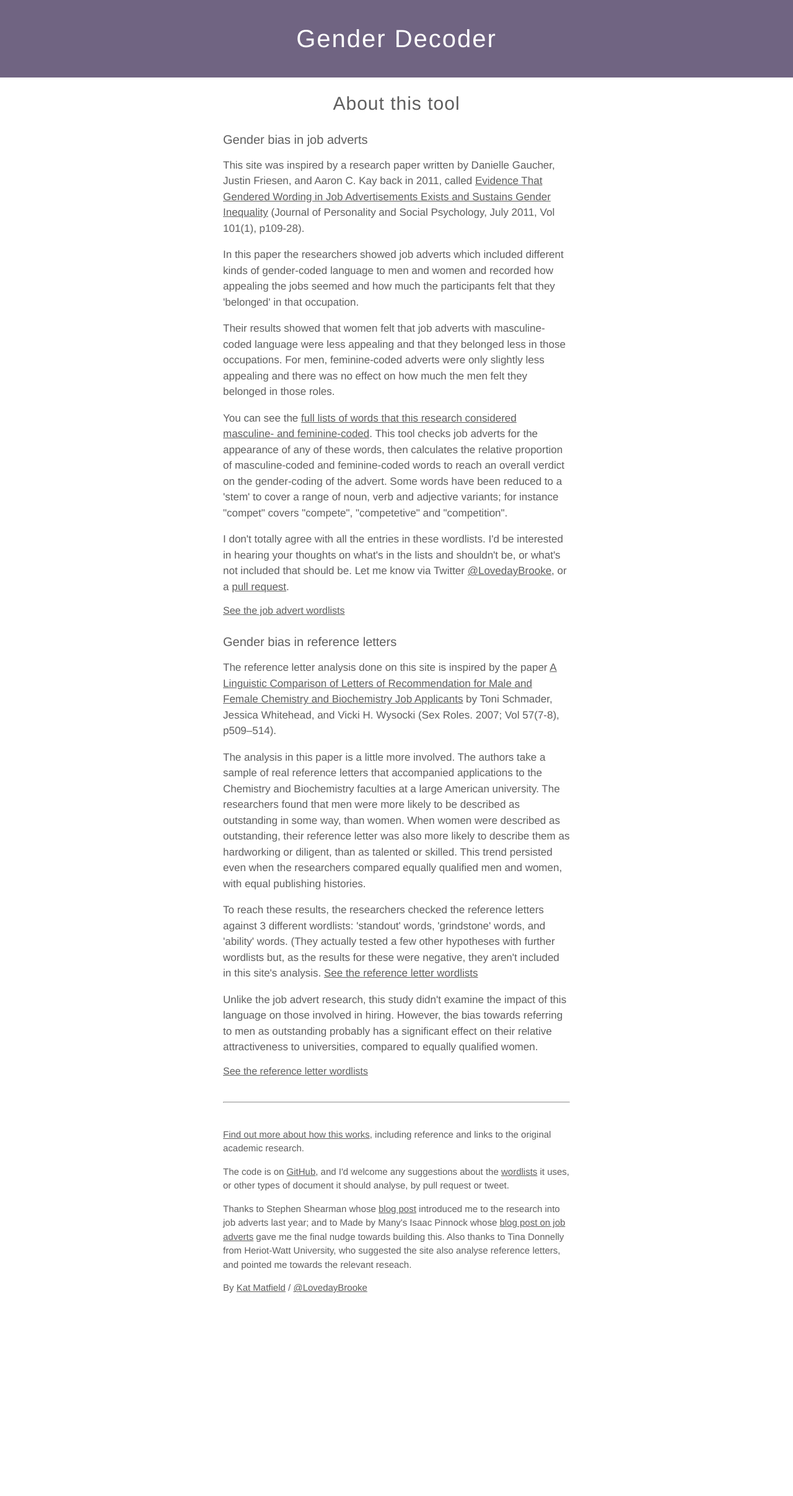
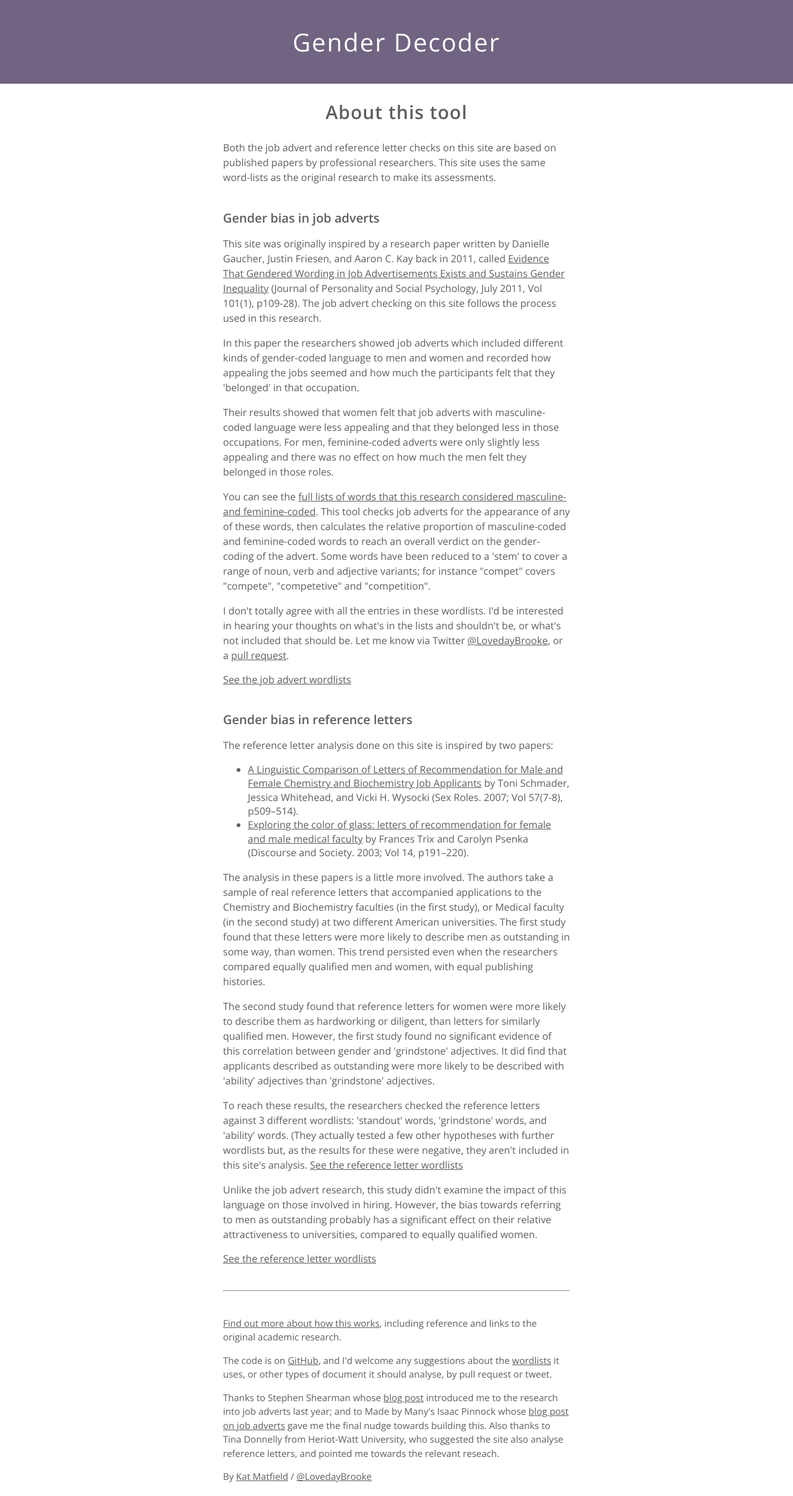
Before and after one commit to lovedaybrooke/gender-decoder, a Django app: page /about in a window 1280 px wide. Shown: the whole page at 62% size. Before the commit the page ends 2086 px from the top, so only its background shows below. Run offline with Django 3.2, Linux system fonts and the light colour scheme; parts of the project's set-up code (start-up, migrations or seed data) failed here and were passed over.

Commit message:
Style updates, and ids for internal linking

```diff
--- a/genderjobcheck/static/main.css
+++ b/genderjobcheck/static/main.css
@@ -1,5 +1,5 @@
 body {
-	font-family: 'Helvetica Neue', Helvetica, Arial, sans-serif;
+	font-family: 'Open Sans', Helvetica, Arial, sans-serif;
 	margin: 0;
 	background-color: white;
 	color: #5E5E5E;
@@ -20,7 +20,7 @@ h1 {
 }
 
 h2 {
-	font-weight: normal;
+	font-weight: 600;
 	text-align: center;
 	font-size: 30px;
 	letter-spacing: 1px;
@@ -28,8 +28,8 @@ h2 {
 
 h3 {
 	font-size: 20px;
-	font-weight: 500;
-	margin-top: 30px;
+	font-weight: 600;
+	margin-top: 40px;
 	margin-bottom: 10px;
 
 }
@@ -67,7 +67,7 @@ div#share {
 	color: #FFFFFF;
 	background-color: #706482;
 	padding: 16px;
-	margin: 30px 0px;
+	margin: 40px 0px;
 }
 
 div#share h3 {
@@ -79,7 +79,7 @@ div#share a {
 }
 
 p {
-	font-size: 17px;
+	font-size: 16px;
 	line-height: 1.5em;
 }
 
--- a/genderjobcheck/templates/about.html
+++ b/genderjobcheck/templates/about.html
@@ -2,19 +2,27 @@
 
    	{% block maincontent %}
 		<h2>About this tool</h2>
-		<h3>Gender bias in job adverts</h3>
-		<p>This site was inspired by a research paper written by Danielle Gaucher, Justin Friesen, and Aaron C. Kay back in 2011, called <a href="https://faculty.fuqua.duke.edu/~ack23/Publications%20PDFs/gendered%20wording%20JPSP.pdf">Evidence That Gendered Wording in Job Advertisements Exists and Sustains Gender Inequality</a> (Journal of Personality and Social Psychology, July 2011, Vol 101(1), p109-28).</p>
+		<p>Both the job advert and reference letter checks on this site are based on published papers by professional researchers. This site uses the same word-lists as the original research to make its assessments.</p>
+		<h3 id="job-ads">Gender bias in job adverts</h3>
+		<p>This site was originally inspired by a research paper written by Danielle Gaucher, Justin Friesen, and Aaron C. Kay back in 2011, called <a href="https://faculty.fuqua.duke.edu/~ack23/Publications%20PDFs/gendered%20wording%20JPSP.pdf">Evidence That Gendered Wording in Job Advertisements Exists and Sustains Gender Inequality</a> (Journal of Personality and Social Psychology, July 2011, Vol 101(1), p109-28). The job advert checking on this site follows the process used in this research.</p>
 		<p>In this paper the researchers showed job adverts which included different kinds of gender-coded language to men and women and recorded how appealing the jobs seemed and how much the participants felt that they 'belonged' in that occupation.</p>
 		<p>Their results showed that women felt that job adverts with masculine-coded language were less appealing and that they belonged less in those occupations. For men, feminine-coded adverts were only slightly less appealing and there was no effect on how much the men felt they belonged in those roles.</p>
 		<p>You can see the <a href="/job-adverts/word-lists">full lists of words that this research considered masculine- and feminine-coded</a>. This tool checks job adverts for the appearance of any of these words, then calculates the relative proportion of masculine-coded and feminine-coded words to reach an overall verdict on the gender-coding of the advert. Some words have been reduced to a 'stem' to cover a range of noun, verb and adjective variants; for instance "compet" covers "compete", "competetive" and "competition".</p>
 		<p>I don't totally agree with all the entries in these wordlists. I'd be interested in hearing your thoughts on what's in the lists and shouldn't be, or what's not included that should be. Let me know via Twitter <a href="http://www.twitter.com/lovedaybrooke">@LovedayBrooke</a>, or a <a href="https://github.com/lovedaybrooke/gender-decoder">pull request</a>.</p>
 		<a href="/job-adverts/word-lists">See the job advert wordlists</a>
 
-		<h3>Gender bias in reference letters</h3>
-		<p>The reference letter analysis done on this site is inspired by the paper <a href="http://www.ncbi.nlm.nih.gov/pmc/articles/PMC2572075/">A Linguistic Comparison of Letters of Recommendation for Male and Female Chemistry and Biochemistry Job Applicants</a> by Toni Schmader, Jessica Whitehead, and Vicki H. Wysocki (Sex Roles. 2007; Vol 57(7-8), p509–514).</p>
-		<p>The analysis in this paper is a little more involved. The authors take a sample of real reference letters that accompanied applications to the Chemistry and Biochemistry faculties at a large American university. The researchers found that men were more likely to be described as outstanding in some way, than women. When women were described as outstanding, their reference letter was also more likely to describe them as hardworking or diligent, than as talented or skilled. This trend persisted even when the researchers compared equally qualified men and women, with equal publishing histories.</p>
-		<p>To reach these results, the researchers checked the reference letters against 3 different wordlists: 'standout' words, 'grindstone' words, and 'ability' words. (They actually tested a few other hypotheses with further wordlists but, as the results for these were negative, they aren't included in this site's analysis. <a href="/reference-letters/word-lists">See the reference letter wordlists</a></p>
+		<h3 id="ref-letters">Gender bias in reference letters</h3>
+		<p>The reference letter analysis done on this site is inspired by two papers:</p>
+		<ul>
+		<li><a href="http://www.ncbi.nlm.nih.gov/pmc/articles/PMC2572075/">A Linguistic Comparison of Letters of Recommendation for Male and Female Chemistry and Biochemistry Job Applicants</a> by Toni Schmader, Jessica Whitehead, and Vicki H. Wysocki (Sex Roles. 2007; Vol 57(7-8), p509–514).</li>
+		<li>
+		<a href="http://advance.uci.edu/images/Color%20of%20Glass.pdf">Exploring the color of glass: letters of recommendation for female and male medical faculty</a> by Frances Trix and Carolyn Psenka (Discourse and Society. 2003; Vol 14, p191–220).
+		</li>
+		</ul>
+		<p>The analysis in these papers is a little more involved. The authors take a sample of real reference letters that accompanied applications to the Chemistry and Biochemistry faculties (in the first study), or Medical faculty (in the second study) at two different American universities. The first study found that these letters were more likely to describe men as outstanding in some way, than women. This trend persisted even when the researchers compared equally qualified men and women, with equal publishing histories.</p>
+		<p>The second study found that reference letters for women were more likely to describe them as hardworking or diligent, than letters for similarly qualified men. However, the first study found no significant evidence of this correlation between gender and 'grindstone' adjectives. It did find that applicants described as outstanding were more likely to be described with 'ability' adjectives than 'grindstone' adjectives.</p>
+		<p>To reach these results, the researchers checked the reference letters against 3 different wordlists: 'standout' words, 'grindstone' words, and 'ability' words. (They actually tested a few other hypotheses with further wordlists but, as the results for these were negative, they aren't included in this site's analysis. <a href="/ref-letters/word-lists">See the reference letter wordlists</a></p>
 		<p>Unlike the job advert research, this study didn't examine the impact of this language on those involved in hiring. However, the bias towards referring to men as outstanding probably has a significant effect on their relative attractiveness to universities, compared to equally qualified women.</p>
-		<a href="/reference-letters/word-lists">See the reference letter wordlists</a>
+		<a href="/ref-letters/word-lists">See the reference letter wordlists</a>
 
     {% endblock %}
--- a/genderjobcheck/templates/basic-layout.html
+++ b/genderjobcheck/templates/basic-layout.html
@@ -3,6 +3,7 @@
     <link type="text/css" rel="stylesheet" href="/static/main.css" />
     <meta name="viewport" content="width=device-width, initial-scale=1.0, minimum-scale=1.0" />
     <link type="text/css"  rel="stylesheet" media="only screen and (max-device-width: 400px)" href="/static/phone.css">
+    <link href='https://fonts.googleapis.com/css?family=Open+Sans:400,700,600' rel='stylesheet' type='text/css'>
 	<script>
 	  (function(i,s,o,g,r,a,m){i['GoogleAnalyticsObject']=r;i[r]=i[r]||function(){
 	  (i[r].q=i[r].q||[]).push(arguments)},i[r].l=1*new Date();a=s.createElement(o),
@@ -29,7 +30,7 @@
 
   <div class="footer">
 	<hr />
-    <p><a href="/about">Find out more about how this works</a>, including reference and links to the original academic research.</p>
+    <p id="research"><a href="/about">Find out more about how this works</a>, including reference and links to the original academic research.</p>
     <p>The code is on <a href="https://github.com/lovedaybrooke/gender-decoder">GitHub</a>, and I'd welcome any suggestions about the <a href="/about#masculine">wordlists</a> it uses, or other types of document it should analyse, by pull request or tweet.</p>
     <p>Thanks to Stephen Shearman whose <a href="http://www.eremedia.com/ere/you-dont-know-it-but-women-see-gender-bias-in-your-job-postings/">blog post</a> introduced me to the research into job adverts last year; and to Made by Many's Isaac Pinnock whose <a href="http://madebymany.com/blog/can-a-few-well-chosen-words-improve-inclusivity">blog post on job adverts</a> gave me the final nudge towards building this. Also thanks to Tina Donnelly from Heriot-Watt University, who suggested the site also analyse reference letters, and pointed me towards the relevant reseach.</p>
     <p>By <a href="http://www.katmatfield.com">Kat Matfield</a> / <a href="http://www.twitter.com/lovedaybrooke">@LovedayBrooke</a></p>
```
